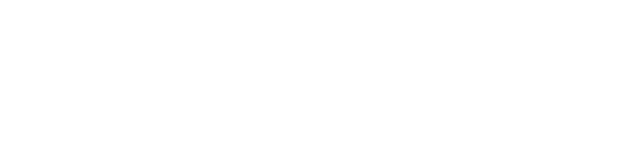
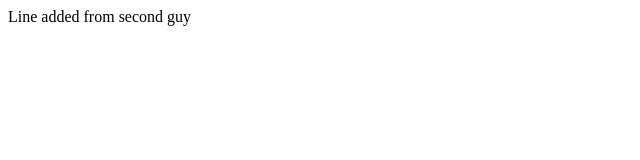
Before and after one commit to ketulbasiqa/performGit, a plain HTML site: page index.html in a window 1280 px wide. Shown: the whole page, without its empty margins (0-640 px from the left). Drawn offline with Linux system fonts and the light colour scheme.

Commit message:
Second Guy

```diff
--- a/index.html
+++ b/index.html
@@ -1,6 +1,7 @@
 <html!>
 <body>
 
+Line added from second guy
 
 </body>
 </html>
```
